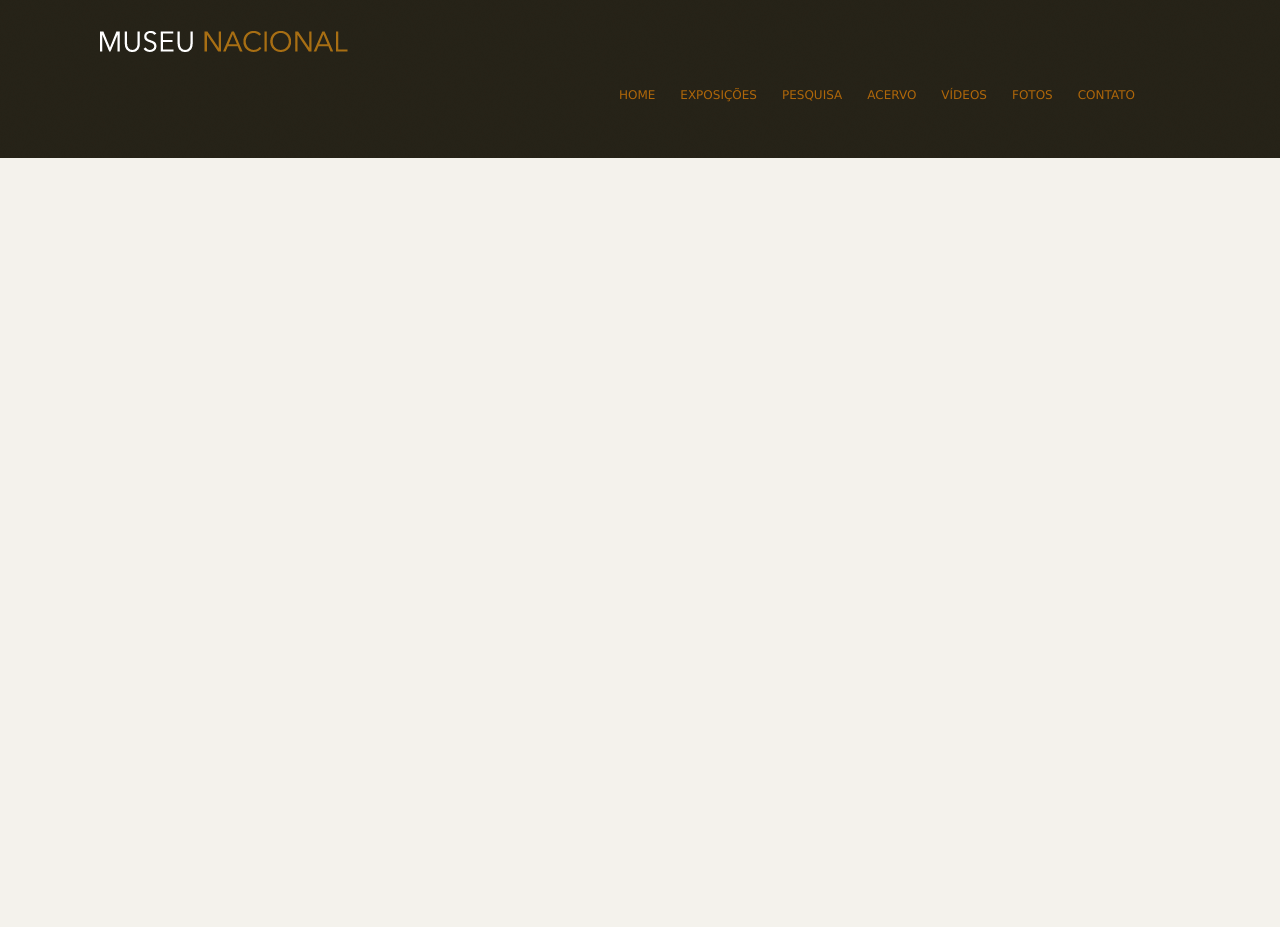
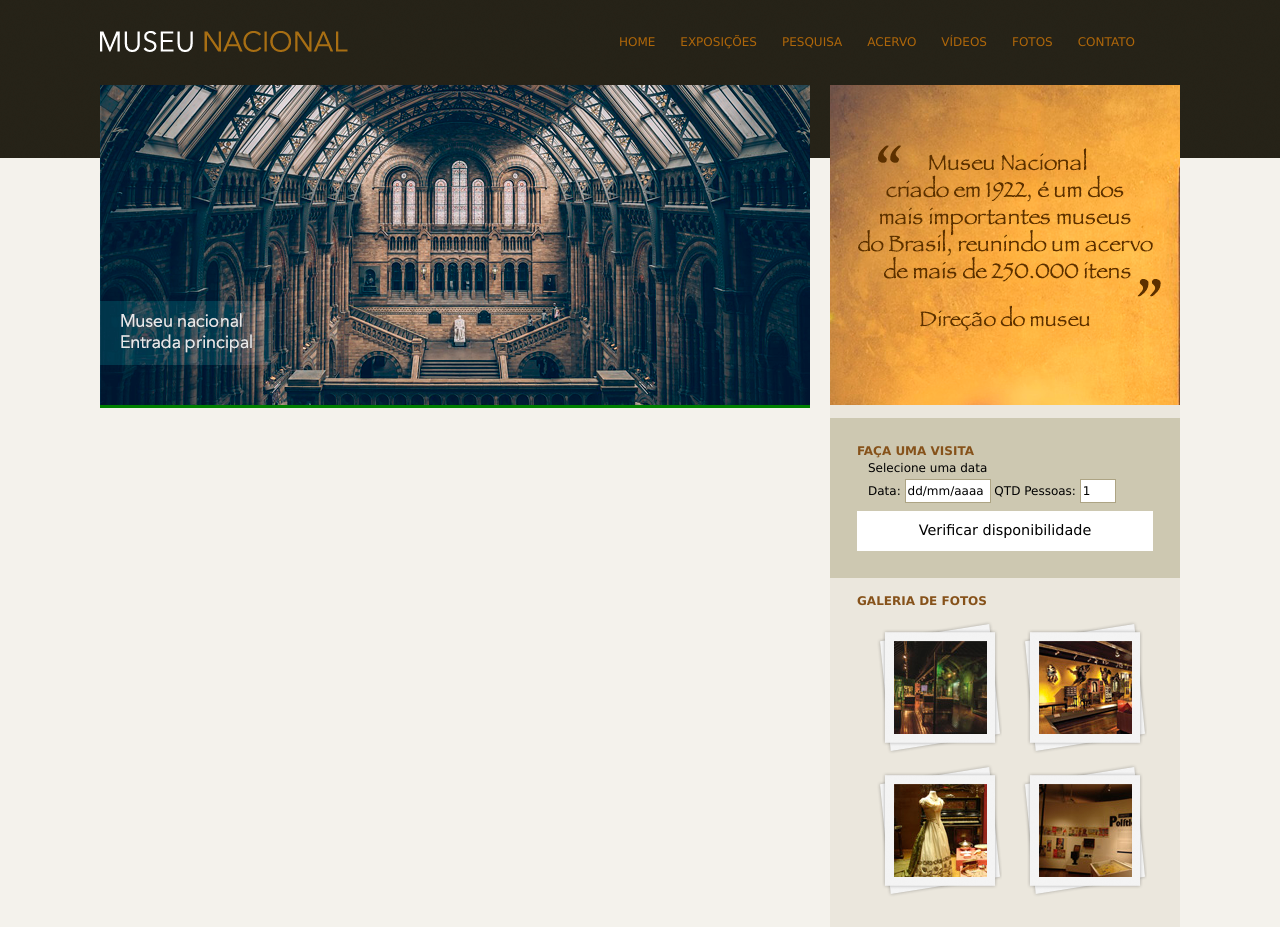
Before and after one commit to GeneralStudiesDEV/Musel-Nacional, a plain HTML site: page index.html in a window 1280 px wide. Before the commit the page ends 800 px from the top, so only its background shows below. Drawn offline with Linux system fonts and the light colour scheme.

Commit message:
Barra lateral

```diff
--- a/css/estilo.css
+++ b/css/estilo.css
@@ -20,6 +20,10 @@ a:hover{
 }
 
 /* LOGO */
+#logo h1 {
+    float: left;
+}
+
 #logo a{
     width: 284px;
     height: 21px;
@@ -55,3 +59,76 @@ nav ul li a:link{
 nav ul li a:hover{
    border-bottom: 1px solid #535858 ;
 }
+
+/* PRINCIPAL */
+#conteudo{
+    width:710px;
+    float: left;
+    background: green;
+}
+
+aside{
+    width: 350px;
+    float: right;
+    background: #ebe7dd;
+    padding-bottom: 30px;
+}
+
+section#visita{
+    background: #cdc8b1;
+    padding: 10px 27px 27px 27px;
+    margin-top: 10px;
+}
+
+section#galeria{
+    padding: 0 27px 0 27px;
+}
+
+section#galeria a{
+    display: block;
+    background: url(../img/fundo-foto.png) no-repeat;
+    float: left;
+    padding: 17px 15px 17px 15px;
+    margin: 10px 0 0 20px;
+}
+
+section#galeria img{
+    margin-left: 2px;
+    margin-top: 3px;
+}
+
+h4{
+    color: #86521a;
+    text-transform: uppercase;
+    padding-bottom: 3px;
+    margin-bottom: 0;
+}
+
+/*Formulários*/
+input{
+    height: 20px;
+    background: #fff;
+    border: none;
+    font-size: 1em;
+    width: 80px;
+}
+
+input.campo{
+    border: 1px solid #ada484;
+}
+
+input.botao{
+    background: #9b9271;
+    background: white;
+    width: 100%;
+    height: 40px;
+    font-size: 1.2em;
+}
+
+fieldset{
+    border: none;
+}
+
+legend{
+    display: none;
+}
--- a/index.html
+++ b/index.html
@@ -33,6 +33,54 @@
 
         </header><!--/Fim Header-->
 
+        <div id="principal"><!--Inicio principal-->
+
+            <div id="conteudo"><!--Inicio conteudo-->
+                <section id="capa">
+                    <img src="img/museu.png"/>
+                </section>
+            </div><!--/Fim conteudo-->
+
+            <aside><!--Inicio aside-->
+                <section id="depoimento">
+                    <img src="img/depoimento.png"/>
+                </section>
+                <section id="visita"><!--Inicio visita-->
+                    <h4>Faça uma visita</h4>
+                    <form action="">
+                        <fieldset>
+                            <legend>Selecione uma data</legend>
+                            <label for="data">Data:</label>
+                            <input  class="campo" type="text" id="data" value="dd/mm/aaaa">
+
+                            <label for="qtd">QTD Pessoas:</label>
+                            <input class="campo"
+                            style="width: 30px;"  type="text" id="qtd" value="1">
+                        </fieldset>
+                        <input class="botao" type="submit" value="Verificar disponibilidade">
+                    </form>
+                </section><!--/Fim visita-->
+
+                <section id="galeria">
+                    <h4>Galeria de fotos</h4>
+                    <a href="">
+                        <img src="img/imagem1.jpg" height="93px" width="93px">
+                    </a>
+                    <a href="">
+                        <img src="img/imagem2.jpg" height="93px" width="93px">
+                    </a>
+                    <a href="">
+                        <img src="img/imagem3.jpg" height="93px" width="93px">
+                    </a>
+                    <a href="">
+                        <img src="img/imagem4.jpg" height="93px" width="93px">
+                    </a>
+                </section>
+
+            </aside><!--/Fim aside-->
+
+        </div><!--/Fim principal-->
+
     </div><!--/Fim Container-->
 
 </body>
```
